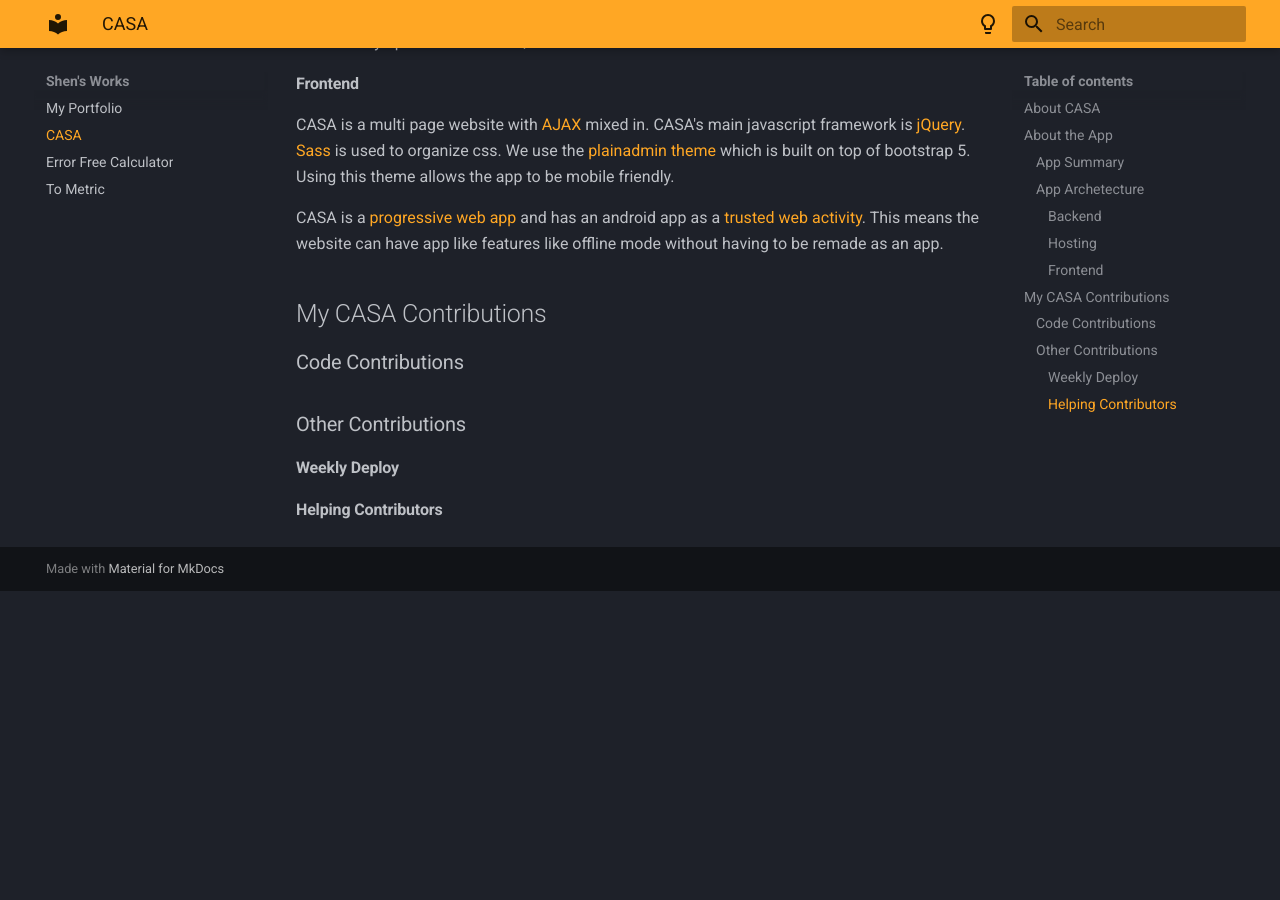
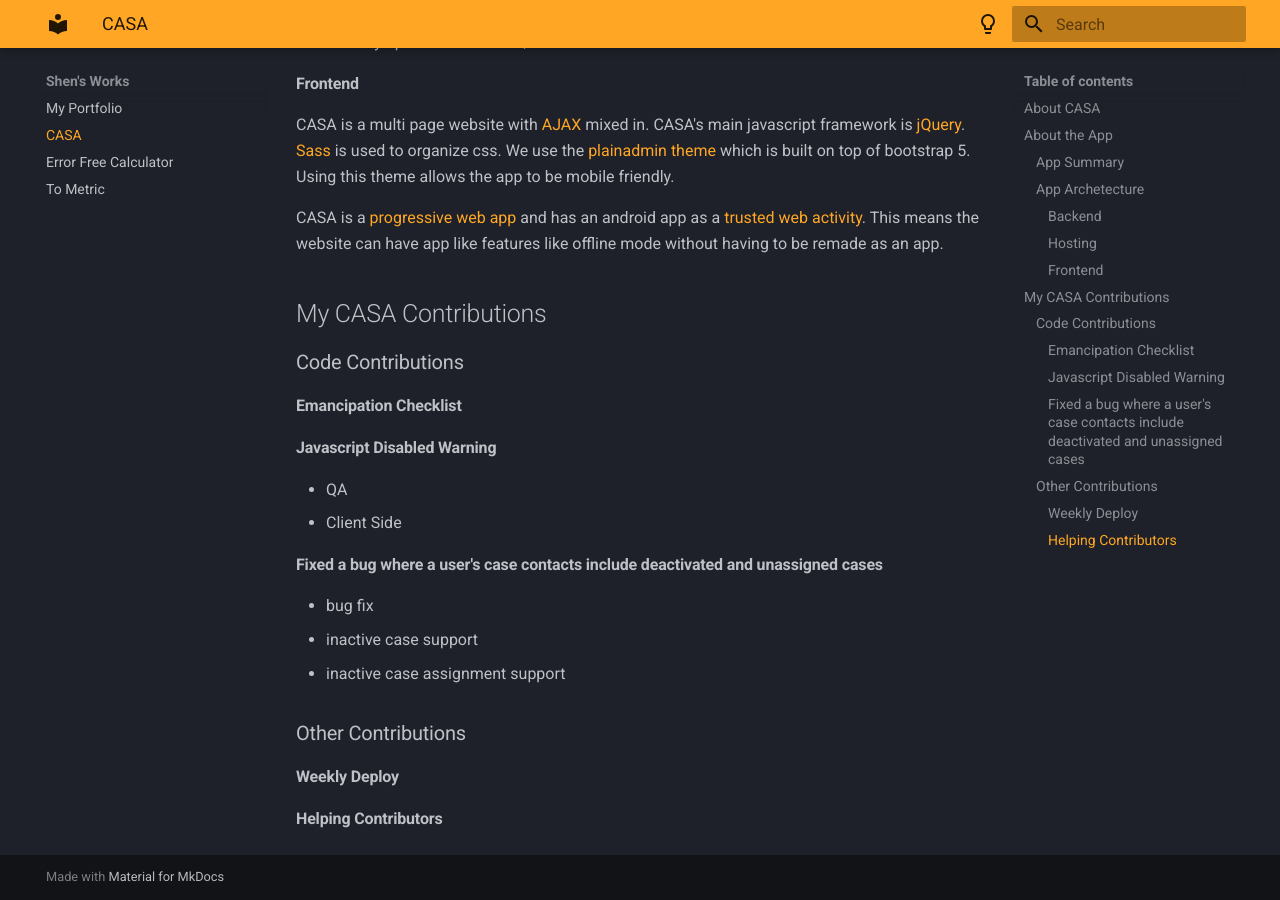
Before and after one commit to FireLemons/portfolio, an MkDocs documentation site: the page built from docs/casa.md, in a window 1280 px wide and 900 px high, scrolled down 1333 px. Built offline with MkDocs 1.6.1 and Material for MkDocs 9.7.7, drawn with Linux system fonts in a browser that asks for light colours; before the commit the page ends 1924 px from its top, so only the background shows below that.

Commit message:
listed some prs

```diff
--- a/docs/casa.md
+++ b/docs/casa.md
@@ -39,6 +39,16 @@ CASA is a [progressive web app](https://web.dev/what-are-pwas/) and has an andro
 
 ### Code Contributions
 
+#### Emancipation Checklist
+#### Javascript Disabled Warning
+
+ - QA
+ - Client Side
+#### Fixed a bug where a user's case contacts include deactivated and unassigned cases
+
+ - bug fix
+ - inactive case support
+ - inactive case assignment support
 
 ### Other Contributions
 #### Weekly Deploy
```
